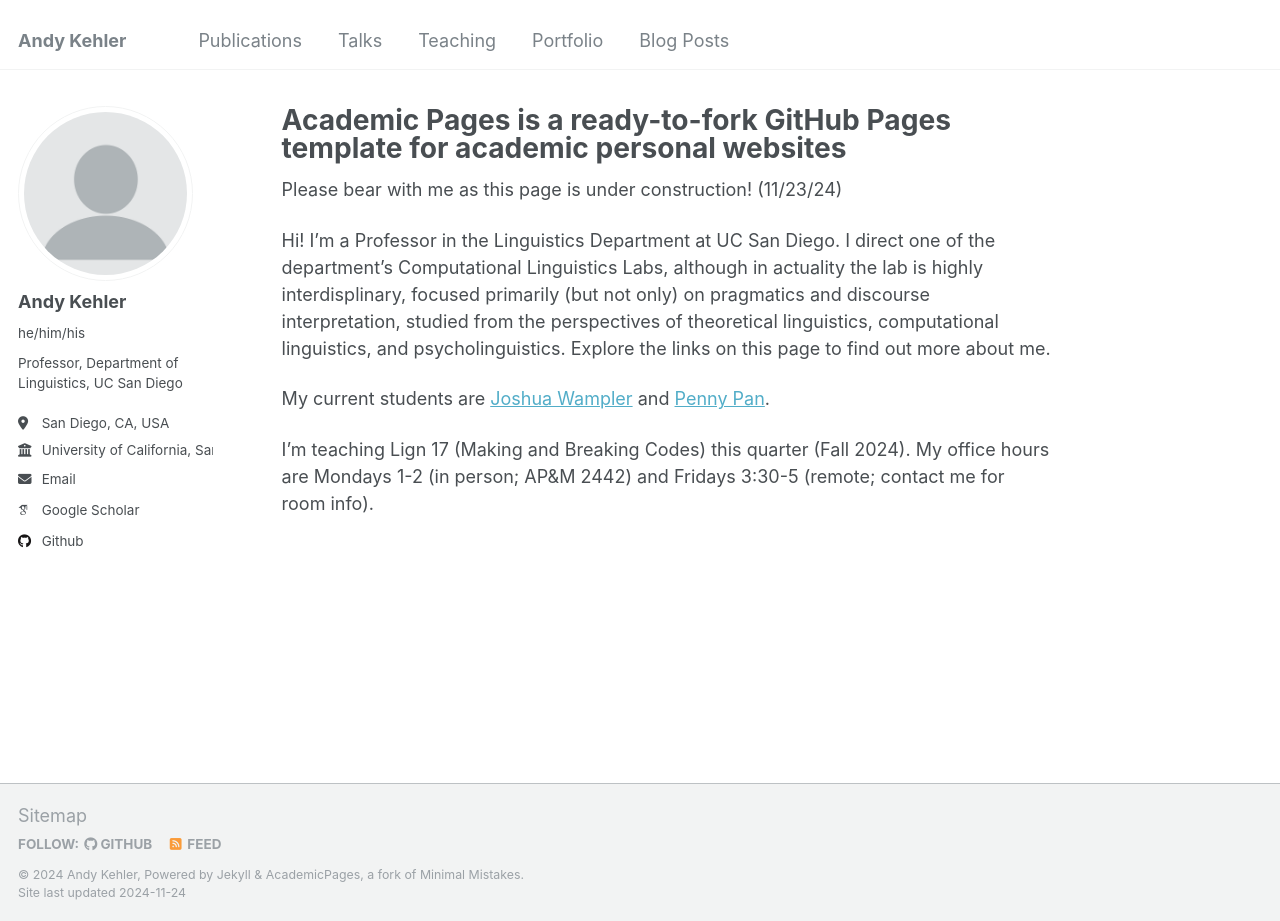
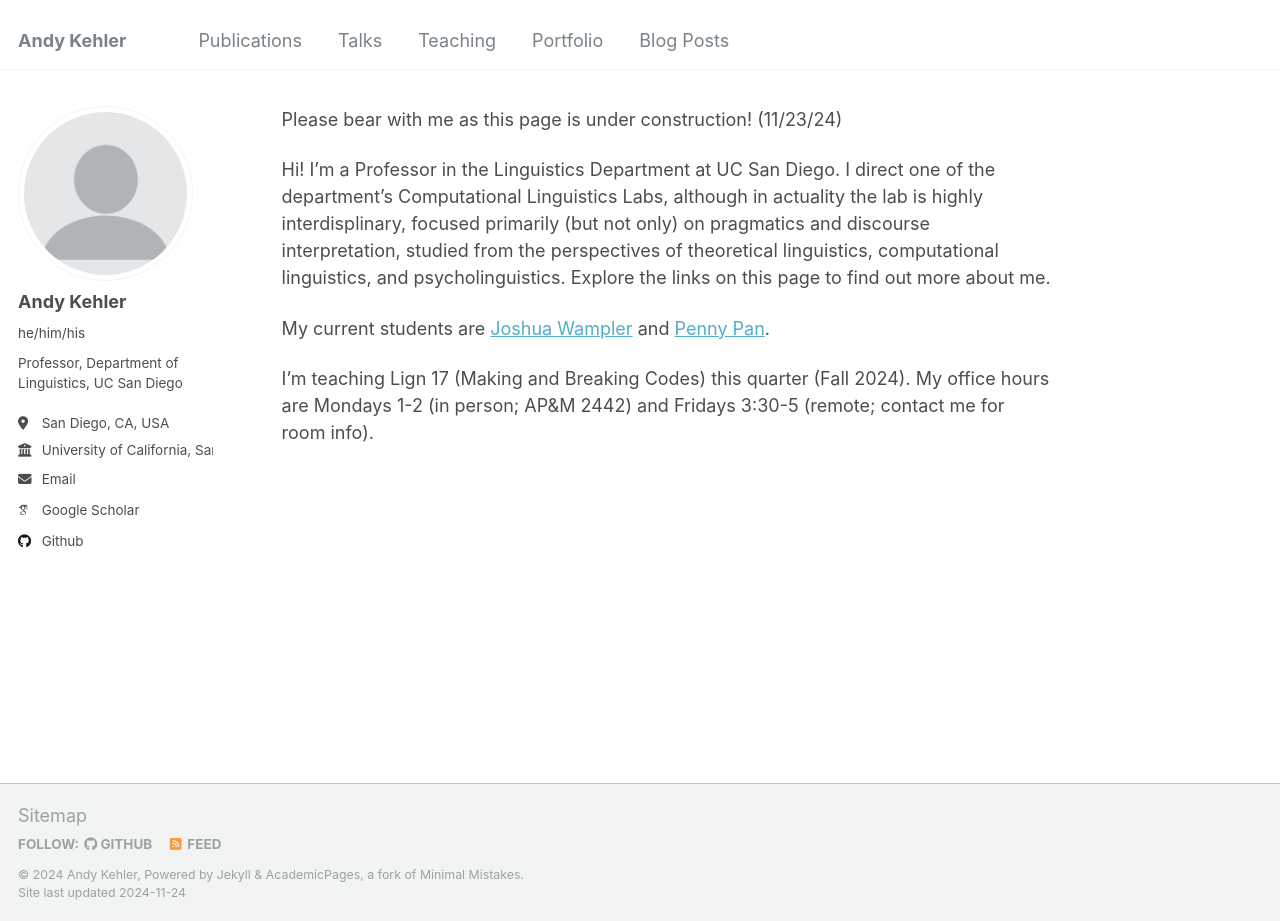
Before and after one commit to akehler/akehler.github.io, a Jekyll site: the page built from _pages/about.md, in a window 1280 px wide and 921 px high. Built offline with Jekyll 4.4.1, drawn with Linux system fonts in a browser that asks for light colours; some web fonts are replaced.

Commit message:
Update about.md

```diff
--- a/_pages/about.md
+++ b/_pages/about.md
@@ -1,10 +1,5 @@
 ---
 permalink: /
-title: "Academic Pages is a ready-to-fork GitHub Pages template for academic personal websites"
-author_profile: true
-redirect_from:
-  - /about/
-  - /about.html
 ---
 
 Please bear with me as this page is under construction! (11/23/24)
```
